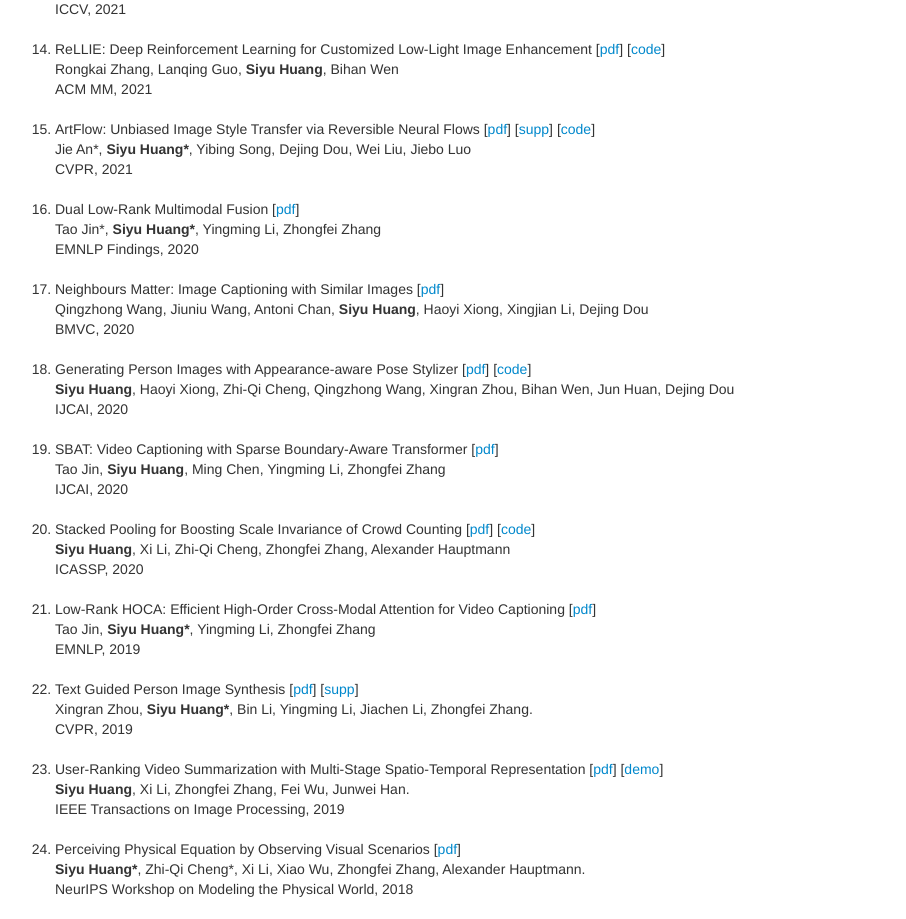
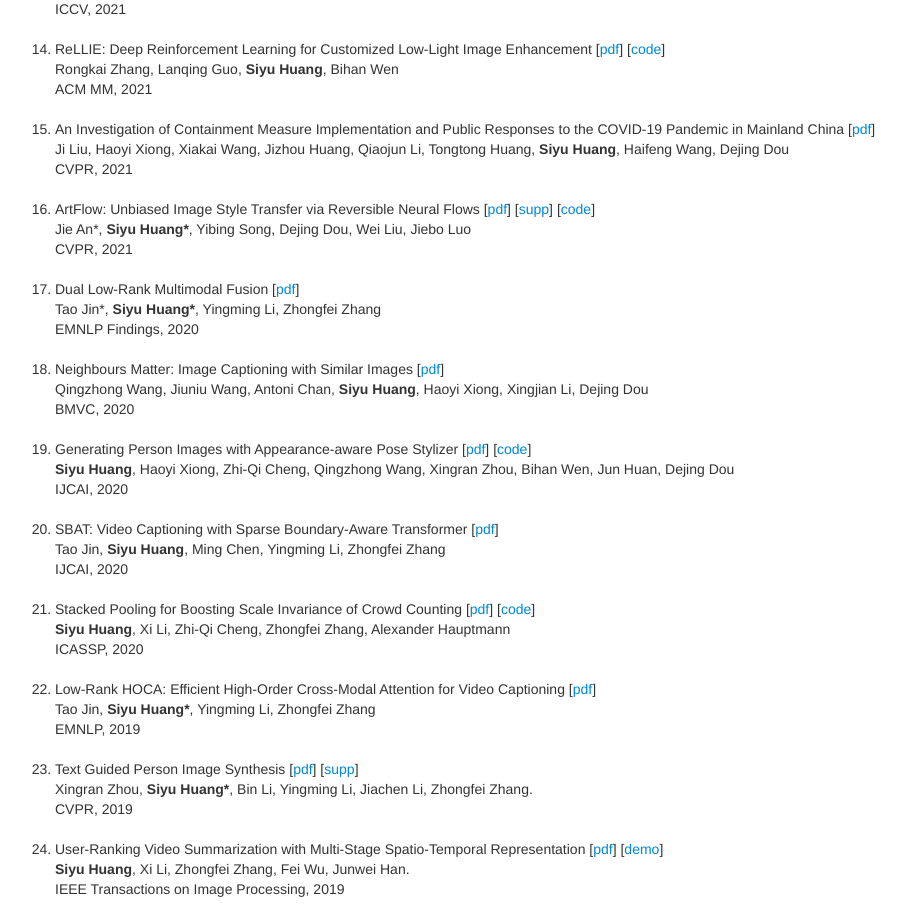
Before and after one commit to siyuhuang/siyuhuang.github.io, a plain HTML site: page index.html in a window 1280 px wide. Shown: the part 2297-3216 px from the top of the page, without its empty margins (110-1016 px from the left). Drawn offline with Linux system fonts and the light colour scheme.

Commit message:
Update index.html

```diff
--- a/index.html
+++ b/index.html
@@ -1201,6 +1201,13 @@ body#dummybodyid .diigolet .cItem span.keywordStrong{float:none;font-weight:bold
 				<br>ACM MM, 2021<br><br>
 				</li>
 
+				<li>An Investigation of Containment Measure Implementation and Public Responses to the COVID-19 Pandemic in Mainland China
+					[<a href="https://ieeexplore.ieee.org/abstract/document/9581178">pdf</a>]
+					<br>
+					Ji Liu, Haoyi Xiong, Xiakai Wang, Jizhou Huang, Qiaojun Li, Tongtong Huang, <b>Siyu Huang</b>, Haifeng Wang, Dejing Dou
+					<br>CVPR, 2021<br><br>
+				</li>
+
 				<li>ArtFlow: Unbiased Image Style Transfer via Reversible Neural Flows
 					[<a href="https://siyuhuang.github.io/papers/CVPR-2021-ArtFlow%20Unbiased%20Image%20Style%20Transfer%20via%20Reversible%20Neural%20Flows.pdf">pdf</a>]
 					[<a href="https://siyuhuang.github.io/papers/CVPR-2021-ArtFlow%20Unbiased%20Image%20Style%20Transfer%20via%20Reversible%20Neural%20Flows-supp.pdf">supp</a>]
```
